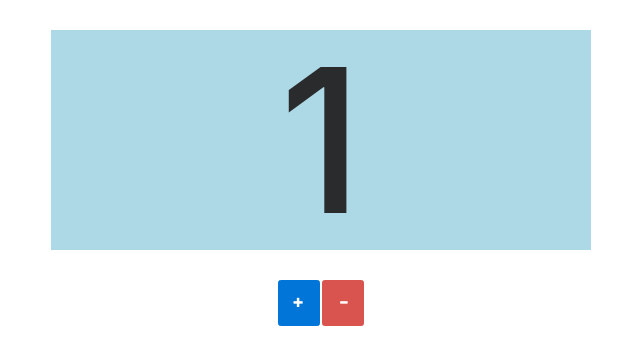
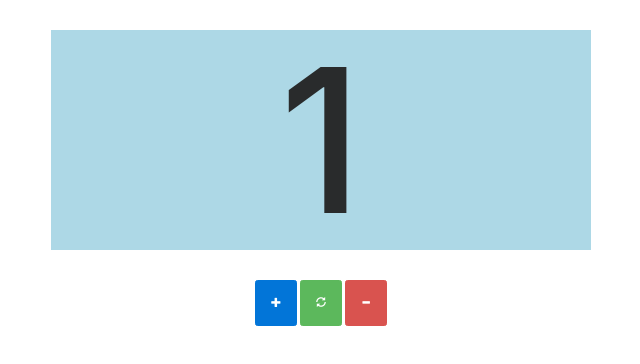
Before and after one commit to amitsingh17051/Counter--, a plain HTML site: page index.html in a window 1280 px wide. Shown: the whole page, without its empty margins (319-959 px from the left). Drawn offline with nearby package versions, Linux system fonts and the light colour scheme.

Commit message:
add reset button
add reset button

```diff
--- a/index.html
+++ b/index.html
@@ -37,9 +37,14 @@ h1 {
             <span class="glyphicon glyphicon-plus
 " aria-hidden="true"></span>
          </button>
+         <button id="less" onclick="reset()" class="btn btn-success mt-5 p-4">
+            <span class="glyphicon glyphicon-refresh" aria-hidden="true"></span>
+         </button>
          <button id="less" onclick="lesClick()" class="btn btn-danger mt-5 p-4">
             <span class="glyphicon glyphicon-minus" aria-hidden="true"></span>
          </button>
+
+
     </div>
   </div>
 </div>
@@ -57,6 +62,12 @@ function lesClick() {
         clicks -= 1;
         document.getElementById("counter").innerHTML = clicks;
     };
+
+
+function reset() {
+        clicks = 0;
+        document.getElementById("counter").innerHTML = clicks;
+    };
 </script>
 </body>
 </html>
```
